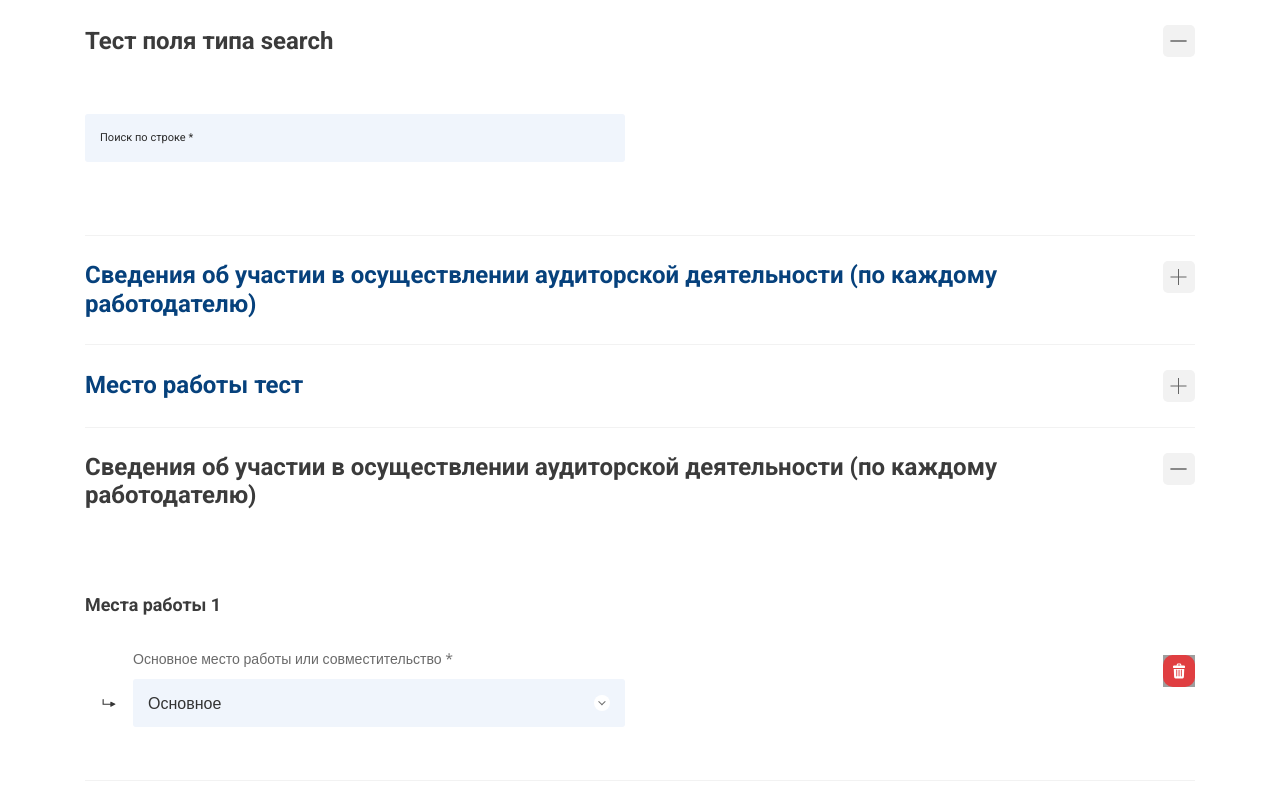
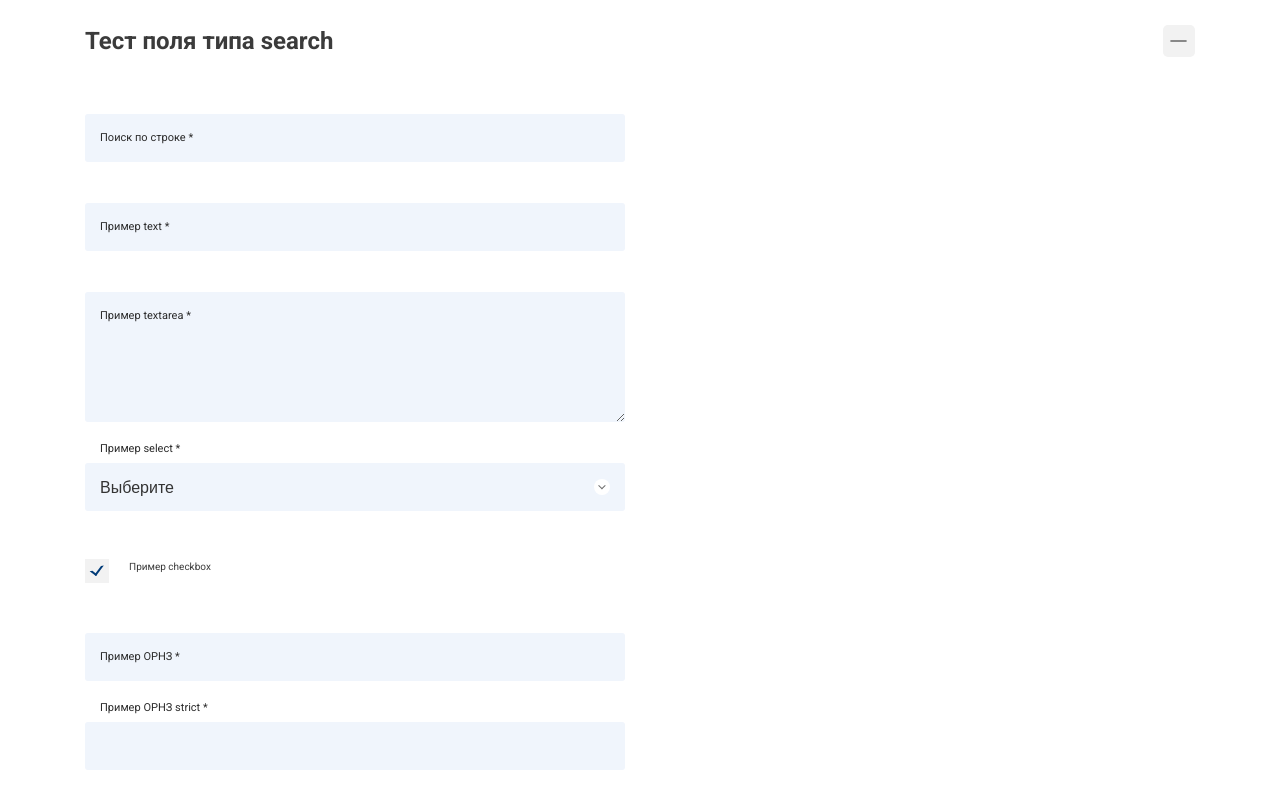
Before and after one commit to djembuka/tp-aas---report-form-auditor, a Vue app: page / in a window 1280 px wide. Shown: the top 800 px of the page. Built offline with nearby package versions, Linux system fonts and the light colour scheme; grey boxes are pictures that could not be loaded.

Commit message:
Fill multiblock

```diff
--- a/public/store.js
+++ b/public/store.js
@@ -40,6 +40,79 @@ window.reportFormAuditorStore = {
           count: 3,
           value: '',
         },
+        {
+          type: 'text',
+          property: 1330,
+          word: 'CHILD',
+          label: 'Пример text *',
+          required: true,
+          tab: false,
+          bigLabel: false,
+        },
+        {
+          type: 'textarea',
+          property: 1030,
+          word: 'CHILD',
+          label: 'Пример textarea *',
+          required: true,
+          tab: false,
+          bigLabel: false,
+        },
+        {
+          type: 'select',
+          property: 1350,
+          word: 'CHILD',
+          label: 'Пример select *',
+          options: [
+            {
+              label: 'Выберите',
+              code: '',
+            },
+            {
+              label: 'Основное',
+              code: 'Основное',
+            },
+            {
+              label: 'Совместительство',
+              code: 'Совместительство',
+            },
+          ],
+          selected: {
+            label: 'Выберите',
+            code: '',
+          },
+          required: true,
+          tab: false,
+          bigLabel: false,
+        },
+        {
+          property: 1111,
+          word: 'FORM_AGREEMENT',
+          label: 'Пример checkbox',
+          required: true,
+          type: 'checkbox',
+          value: 'Y',
+          checked: true,
+          invalid: false,
+        },
+        {
+          property: 1132,
+          word: 'PROPERTY',
+          //sort: 10,
+          label: 'Пример ОРНЗ *',
+          type: 'ornz',
+          required: true,
+        },
+        {
+          property: 1131,
+          word: 'PROPERTY',
+          //sort: 10,
+          label: 'Пример ОРНЗ strict *',
+          type: 'ornz-strict',
+          required: true,
+          pattern: '^\\d{11}$',
+          count: 3,
+        },
       ],
     },
     {
@@ -60,12 +133,23 @@ window.reportFormAuditorStore = {
         // },
         {
           type: 'multyblock',
-          property: 132,
+          property: 1322,
           word: 'PROPERTY',
           template: false,
           count: 99,
           title: 'Место работы',
           controls: [
+            {
+              property: 2310,
+              word: 'PROPERTY',
+              label: 'Поиск по строке *',
+              type: 'search',
+              required: true,
+              pattern: '^\\d{11}$',
+              url: '/get-search.json',
+              count: 3,
+              value: '',
+            },
             {
               type: 'textarea',
               property: 103,
--- a/src/components/AppControlCheckbox.vue
+++ b/src/components/AppControlCheckbox.vue
@@ -1,5 +1,5 @@
 <template>
-  <div>
+  <div :data-id="fc.property" @aasFormEvent="rerender">
     <div class="b-checkbox" :class="{ invalid: isInvalid }">
       <label>
         <input
@@ -66,6 +66,9 @@ export default {
     },
   },
   methods: {
+    rerender() {
+      this.checked = this.fc.checked;
+    },
     bitrixLogs(id, message) {
       //AJAX Bitrix
       if (window.BX) {
--- a/src/components/AppControlOrnz.vue
+++ b/src/components/AppControlOrnz.vue
@@ -1,5 +1,5 @@
 <template>
-  <div>
+  <div :data-id="fc.property" @aasFormEvent="rerender">
     <div class="row align-items-center">
       <div
         class="col-12"
@@ -127,7 +127,7 @@ export default {
   data() {
     return {
       controlValue: this.fc.value,
-      isActive: this.fc.value === '' ? false : true,
+      isActive: !!this.fc.value,
       isInvalid: undefined,
       count: this.fc.count || 1,
       //hints
@@ -178,6 +178,11 @@ export default {
     },
   },
   methods: {
+    rerender() {
+      this.controlValue = this.fc.value;
+      this.isActive = !!this.fc.value;
+      this.validateControl();
+    },
     bitrixLogs(id, message) {
       //AJAX Bitrix
       if (window.BX) {
--- a/src/components/AppControlOrnzStrict.vue
+++ b/src/components/AppControlOrnzStrict.vue
@@ -1,5 +1,5 @@
 <template>
-  <div>
+  <div :data-id="fc.property" @aasFormEvent="rerender">
     <div class="row align-items-center">
       <div
         class="col-12"
@@ -179,6 +179,11 @@ export default {
     },
   },
   methods: {
+    rerender() {
+      this.controlValue = this.fc.value;
+      this.isActive = !!this.fc.value;
+      this.validateControl();
+    },
     bitrixLogs(id, message) {
       //AJAX Bitrix
       if (window.BX) {
--- a/src/components/AppControlSearch.vue
+++ b/src/components/AppControlSearch.vue
@@ -308,6 +308,34 @@ export default {
 
       //autocomplete
       if (this.activeUser.autocomplete) {
+        if (this.multyProp) {
+          this.activeUser.autocomplete.forEach((c) => {
+            const mb = this.$store.state.blocks[this.blockIndex].controls.find(
+              (m) => m.property === this.multyProp
+            );
+
+            if (mb) {
+              const control = mb.controls.find(
+                (con) => String(con.property) === String(c.property)
+              );
+              if (control) {
+                this.$store.commit('setControlValue', {
+                  blockIndex: this.blockIndex,
+                  multyProp: this.multyProp,
+                  itemIndex: this.itemIndex,
+                  property: c.property,
+                  value: c.value,
+                });
+                const input = this.$refs.input
+                  .closest('.b-add-fieldset-block__wrapper')
+                  .querySelector(`[data-id="${c.property}"]`);
+                if (input) {
+                  input.dispatchEvent(new CustomEvent('aasFormEvent'));
+                }
+              }
+            }
+          });
+        } else {
           this.activeUser.autocomplete.forEach((c) => {
             this.$store.state.blocks.forEach((block, blockIndex) => {
               const a = block.controls.find(
@@ -319,10 +347,19 @@ export default {
                   property: c.property,
                   value: c.value,
                 });
+                setTimeout(() => {
+                  console.log('setTimeout');
+                  const input = document.querySelector(
+                    `[data-id="${c.property}"]`
+                  );
+                  if (input) {
+                    input.dispatchEvent(new CustomEvent('aasFormEvent'));
                   }
-            return a;
+                }, 1000);
+              }
             });
           });
+        }
       }
     },
     enterControl() {
--- a/src/components/AppControlSelect.vue
+++ b/src/components/AppControlSelect.vue
@@ -1,5 +1,5 @@
 <template>
-  <div>
+  <div :data-id="fc.property" @aasFormEvent="rerender">
     <div class="row align-items-center">
       <div
         class="col-12"
@@ -105,6 +105,10 @@ export default {
     },
   },
   methods: {
+    rerender() {
+      this.selectedOption = this.fc.selected;
+      this.onSelect();
+    },
     bitrixLogs(id, message) {
       //AJAX Bitrix
       if (window.BX) {
@@ -150,7 +154,7 @@ export default {
       //autosave
       this.$store.dispatch('autosave');
       this.resetAutosaveTimeoutId();
-      bitrixLogs(6, `${this.fc.label}:`);
+      this.bitrixLogs(6, `${this.fc.label}:`);
     },
     validate() {
       this.isInvalid =
--- a/src/components/AppControlText.vue
+++ b/src/components/AppControlText.vue
@@ -1,5 +1,5 @@
 <template>
-  <div v-if="fc.render">
+  <div :data-id="fc.property" @aasFormEvent="rerender">
     <div class="row align-items-center">
       <div
         class="col-12"
@@ -92,7 +92,7 @@ export default {
   data() {
     return {
       controlValue: this.fc.value,
-      isActive: this.fc.value === '' ? false : true,
+      isActive: !!this.fc.value,
       isInvalid: undefined,
     };
   },
@@ -134,6 +134,11 @@ export default {
     },
   },
   methods: {
+    rerender() {
+      this.controlValue = this.fc.value;
+      this.isActive = !!this.fc.value;
+      this.inputControl();
+    },
     bitrixLogs(id, message) {
       //AJAX Bitrix
       if (window.BX) {
@@ -203,9 +208,6 @@ export default {
       }
     },
   },
-  mounted() {
-    this.fc.render = true;
-  },
 };
 </script>
 
--- a/src/components/AppControlTextarea.vue
+++ b/src/components/AppControlTextarea.vue
@@ -1,5 +1,5 @@
 <template>
-  <div>
+  <div :data-id="fc.property" @aasFormEvent="rerender">
     <div class="row align-items-center">
       <div
         class="col-12"
@@ -91,7 +91,7 @@ export default {
   data() {
     return {
       controlValue: this.fc.value,
-      isActive: this.fc.value === '' ? false : true,
+      isActive: !!this.fc.value,
       isInvalid: undefined,
     };
   },
@@ -133,6 +133,12 @@ export default {
     },
   },
   methods: {
+    rerender() {
+      console.log(this.fc.value);
+      this.controlValue = this.fc.value;
+      this.isActive = !!this.fc.value;
+      this.inputControl();
+    },
     bitrixLogs(id, message) {
       //AJAX Bitrix
       if (window.BX) {
--- a/src/store/index.js
+++ b/src/store/index.js
@@ -70,7 +70,7 @@ export default new Vuex.Store({
           return control.required ? control.checked : true;
         } else {
           if (control.required) {
-            return control.value.trim() !== ''
+            return control.value && control.value.trim() !== ''
               ? control.pattern
                 ? new RegExp(control.pattern, 'ig').test(control.value)
                   ? true
@@ -78,7 +78,7 @@ export default new Vuex.Store({
                 : true
               : false;
           } else {
-            return control.value.trim() === ''
+            return control.value && control.value.trim() === ''
               ? true
               : new RegExp(control.pattern, 'ig').test(control.value)
               ? true
@@ -162,23 +162,28 @@ export default new Vuex.Store({
         ).items[payload.itemIndex];
 
         Vue.set(item, payload.property, payload.value);
+
+        control = state.blocks[payload.blockIndex].controls
+          .find((control) => control.property === payload.multyProp)
+          .controls.find((control) => control.property === payload.property);
       } else {
         //simple form control
         control = state.blocks[payload.blockIndex].controls.find(
           (control) => control.property === payload.property
         );
+      }
+
       //checkbox
-        if (control.type === 'checkbox') {
+      if (control && control.type === 'checkbox') {
         Vue.set(control, 'checked', payload.value);
       }
       //select
-        else if (control.type === 'select') {
+      else if (control && control.type === 'select') {
         Vue.set(control, 'selected', payload.value);
       }
-        //simple text
-        else if (!control.multy) {
+      //simple text, textarea
+      else if (control) {
         Vue.set(control, 'value', payload.value);
-        }
       }
     },
 
@@ -192,35 +197,6 @@ export default new Vuex.Store({
         }`,
         !payload.isInvalid
       );
-    },
-
-    setControlRender(state, payload) {
-      let control, item;
-      if (payload.multyProp) {
-        //form control in multyblock
-        item = state.blocks[payload.blockIndex].controls.find(
-          (control) => control.property === payload.multyProp
-        ).items[payload.itemIndex];
-
-        Vue.set(item, payload.property, payload.value);
-      } else {
-        //simple form control
-        control = state.blocks[payload.blockIndex].controls.find(
-          (control) => control.property === payload.property
-        );
-        //checkbox
-        if (control.type === 'checkbox') {
-          Vue.set(control, 'checked', payload.value);
-        }
-        //select
-        else if (control.type === 'select') {
-          Vue.set(control, 'selected', payload.value);
-        }
-        //simple text
-        else if (!control.multy) {
-          Vue.set(control, 'value', payload.value);
-        }
-      }
     },
 
     setSavedTime(state, payload) {
```
Also changed, not shown: public/get-search.json (+35 -4 lines). Lines whose indentation alone changed are shown as unchanged.
